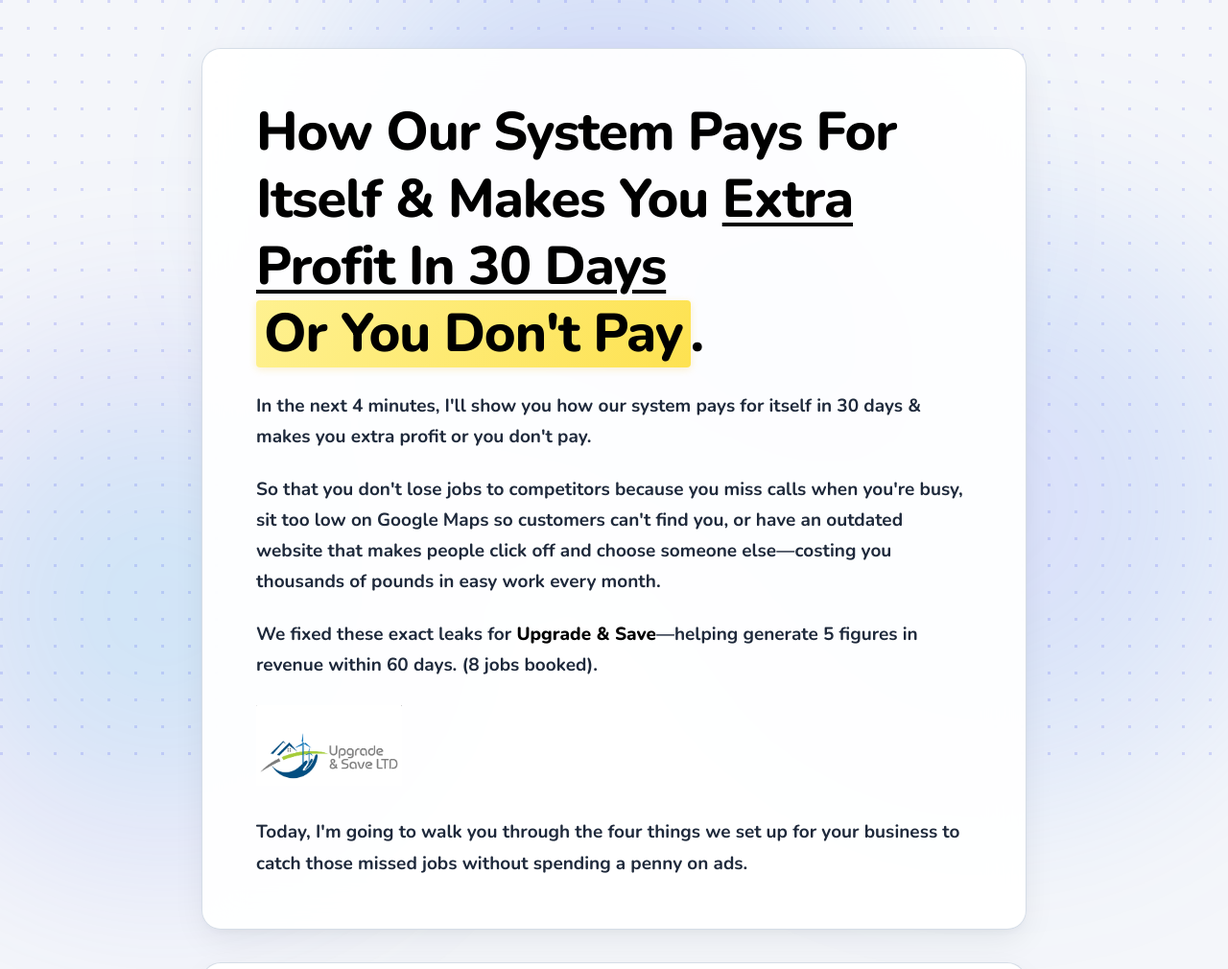
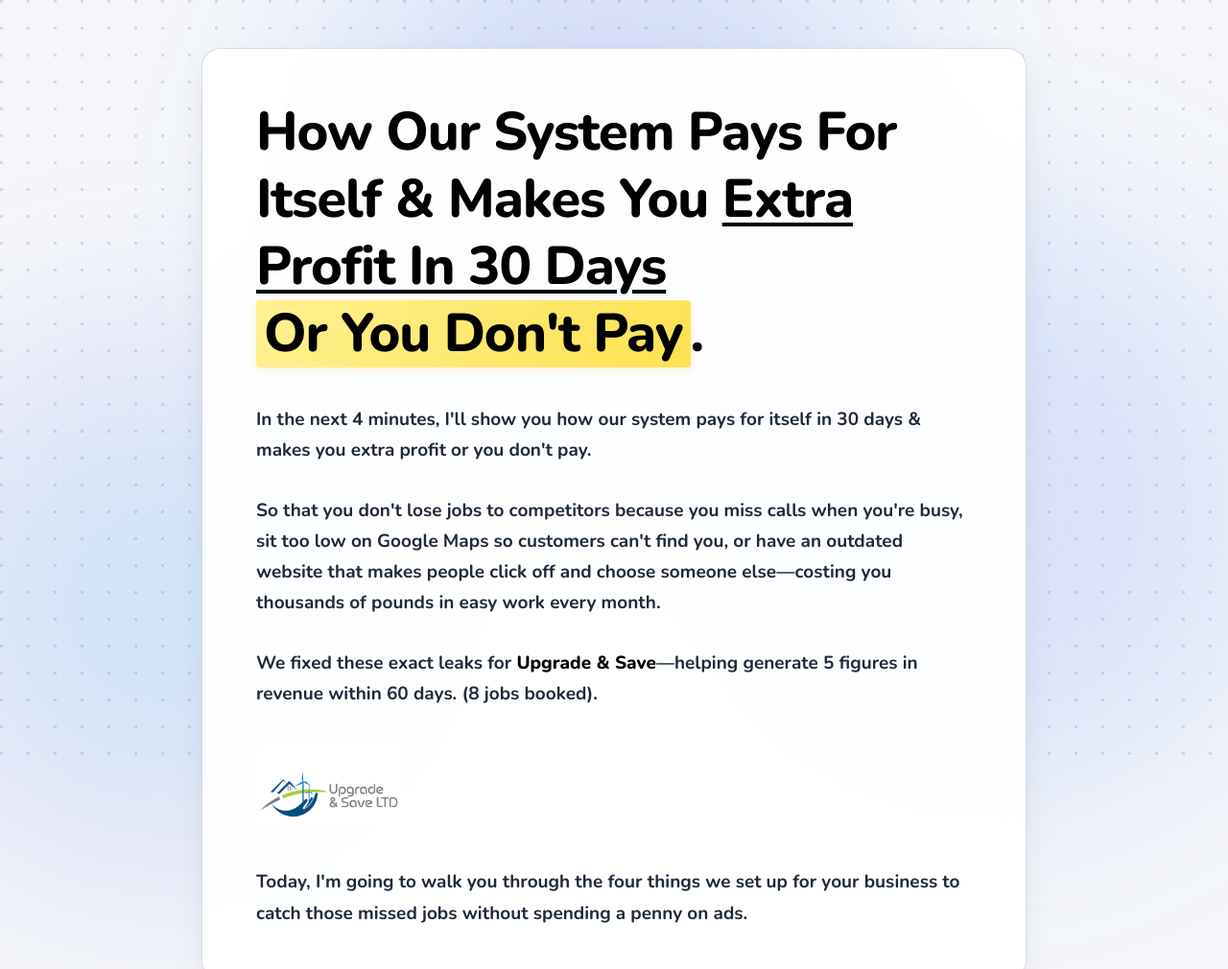
Before and after one commit to muhseena005/client-launch-proposal, a plain HTML site: page index.html in a window 1280 px wide. Shown: the top 1010 px of the page at 96% size. Drawn offline with nearby package versions, Linux system fonts and the light colour scheme.

Commit message:
Add generous spacing to Card 1: after hook, headline, and Upgrade & Save logo

```diff
--- a/index.html
+++ b/index.html
@@ -476,19 +476,19 @@
 
     <!-- Card 1: Main Title & Hook -->
     <section class="gamma-card">
-      <h1>How Our System Pays For Itself &amp; Makes You <span class="headline-underline">Extra Profit In 30 Days</span> <span class="headline-highlight">Or You Don't Pay</span>.</h1>
+      <h1 style="margin-bottom: 38px;">How Our System Pays For Itself &amp; Makes You <span class="headline-underline">Extra Profit In 30 Days</span> <span class="headline-highlight">Or You Don't Pay</span>.</h1>
 
-      <p>In the next 4 minutes, I'll show you how our system pays for itself in 30 days &amp; makes you extra profit or you don't pay.</p>
+      <p style="margin-bottom: 30px;">In the next 4 minutes, I'll show you how our system pays for itself in 30 days &amp; makes you extra profit or you don't pay.</p>
 
-      <p>So that you don't lose jobs to competitors because you miss calls when you're busy, sit too low on Google Maps so customers can't find you, or have an outdated website that makes people click off and choose someone else—costing you thousands of pounds in easy work every month.</p>
+      <p style="margin-bottom: 30px;">So that you don't lose jobs to competitors because you miss calls when you're busy, sit too low on Google Maps so customers can't find you, or have an outdated website that makes people click off and choose someone else—costing you thousands of pounds in easy work every month.</p>
 
-      <p>We fixed these exact leaks for <strong>Upgrade &amp; Save</strong>—helping generate 5 figures in revenue within 60 days. (8 jobs booked).</p>
+      <p style="margin-bottom: 24px;">We fixed these exact leaks for <strong>Upgrade &amp; Save</strong>—helping generate 5 figures in revenue within 60 days. (8 jobs booked).</p>
 
-      <div style="margin: 26px 0 32px 0;">
+      <div style="margin: 36px 0 44px 0;">
         <img src="assets/upgrade-save-logo.png?v=2" alt="Upgrade &amp; Save LTD" style="max-height: 84px; width: auto; object-fit: contain; display: block;" />
       </div>
 
-      <p style="margin-top: 10px; margin-bottom: 0;">Today, I'm going to walk you through the four things we set up for your business to catch those missed jobs without spending a penny on ads.</p>
+      <p style="margin-top: 36px; margin-bottom: 0;">Today, I'm going to walk you through the four things we set up for your business to catch those missed jobs without spending a penny on ads.</p>
     </section>
 
     <!-- Card 2: Traditional Agency vs The New Way -->
```
